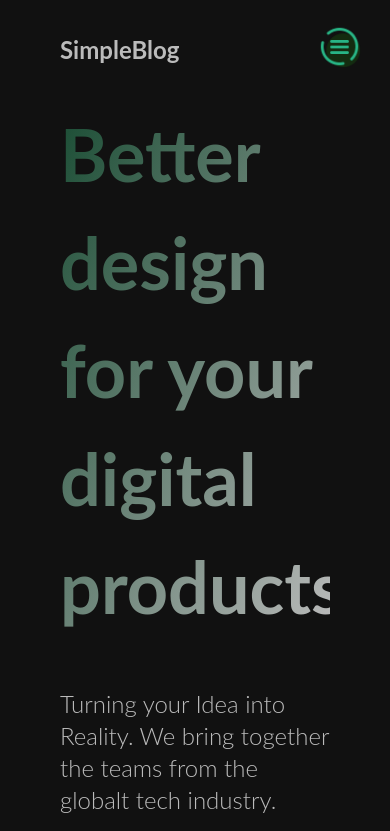
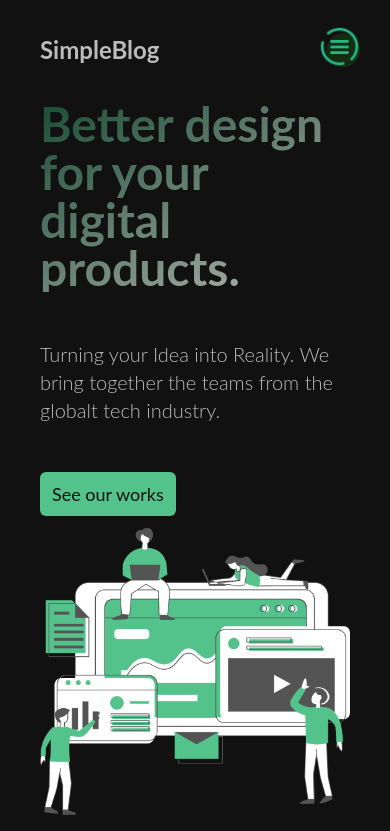
Before and after one commit to bojan09/next-js-blog, a Next.js app: page / in a window 390 px wide. Shown: the top 831 px of the page. Built offline with nearby package versions, Linux system fonts and the light colour scheme.

Commit message:
Hero page mobile setup

```diff
--- a/src/app/layout.js
+++ b/src/app/layout.js
@@ -16,7 +16,7 @@ export default function RootLayout({ children }) {
   return (
     <html lang="en">
       <body
-        className={`inter.className max-w-[1366px] min-h-screen mx-auto px-[60px] flex flex-col justify-between`}
+        className={`inter.className max-w-[1366px] min-h-screen mx-auto md:px-[60px] px-[40px] flex flex-col justify-between`}
       >
         <Navbar />
         {children}
--- a/src/app/page.jsx
+++ b/src/app/page.jsx
@@ -8,14 +8,14 @@ export default function Home() {
     <div className="md:flex items-center gap-28">
       {/*Homepage - Text*/}
       <div className="flex-1 flex flex-col gap-12">
-        <h1 className="text-[72px] bg-gradient-to-br from-[#194c33] to-[#bbb] bg-clip-text text-transparent font-bold">
+        <h1 className="md:text-[72px] xs:text-5xl bg-gradient-to-br from-[#194c33] to-[#bbb] bg-clip-text text-transparent font-bold ">
           Better design for your digital products.
         </h1>
-        <p className="text-2xl font-light">
+        <p className="text-2xl xs:text-xl font-light">
           Turning your Idea into Reality. We bring together the teams from the
           globalt tech industry.
         </p>
-        <button className="text-lg px-3 py-2 border-none bg-[#53c28b] hover:bg-[#53c26b] rounded-md text-[#121212] w-[max-content]">
+        <button className="text-lg  px-3 py-2 border-none bg-[#53c28b] hover:bg-[#53c26b] rounded-md text-[#121212] w-[max-content]">
           See our works
         </button>
       </div>
@@ -25,7 +25,7 @@ export default function Home() {
         <Image
           src={Hero_img}
           alt="hero_img"
-          className="w-full h-[500px] object-cover "
+          className="w-full md:h-[500px] object-cover "
         />
       </div>
     </div>
```
